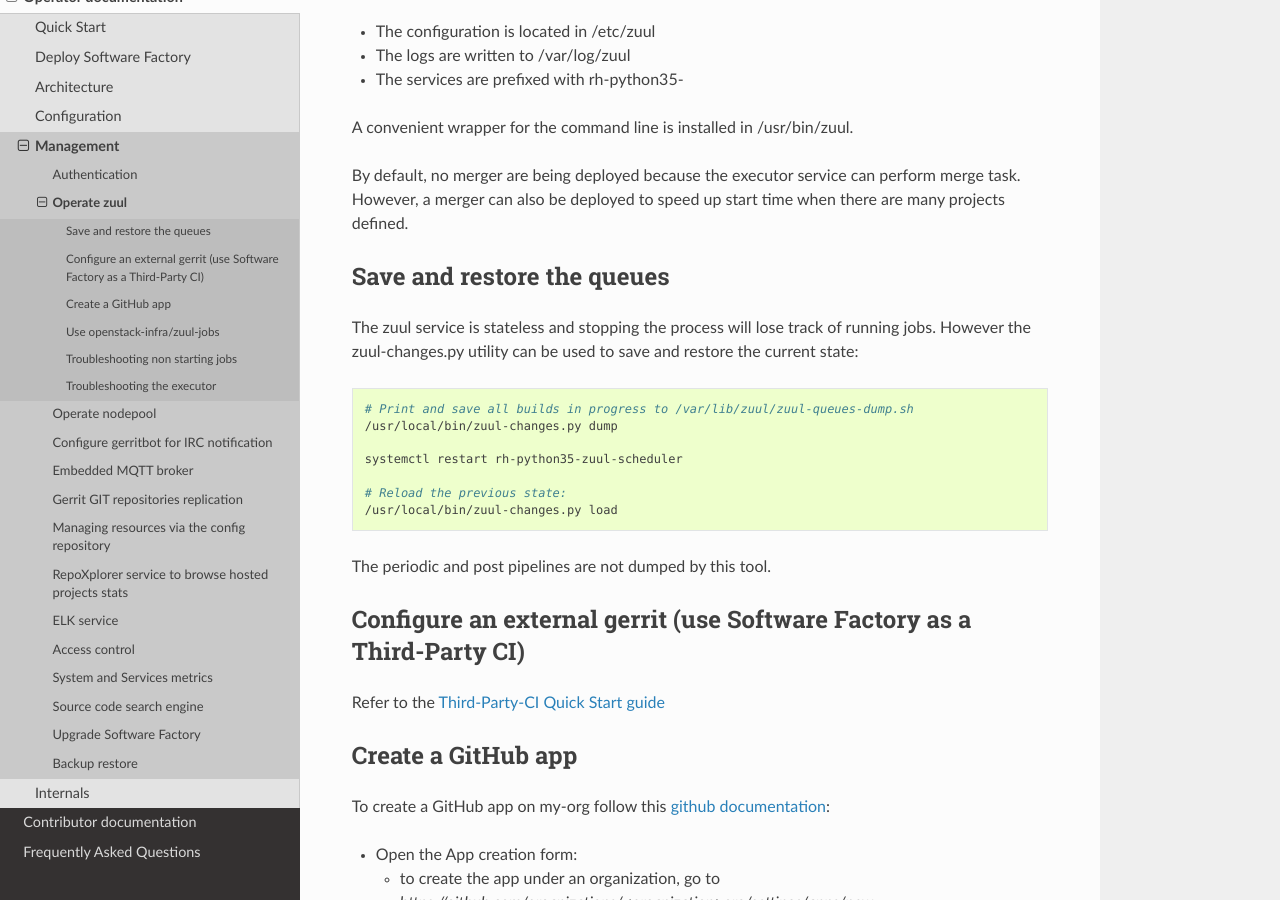
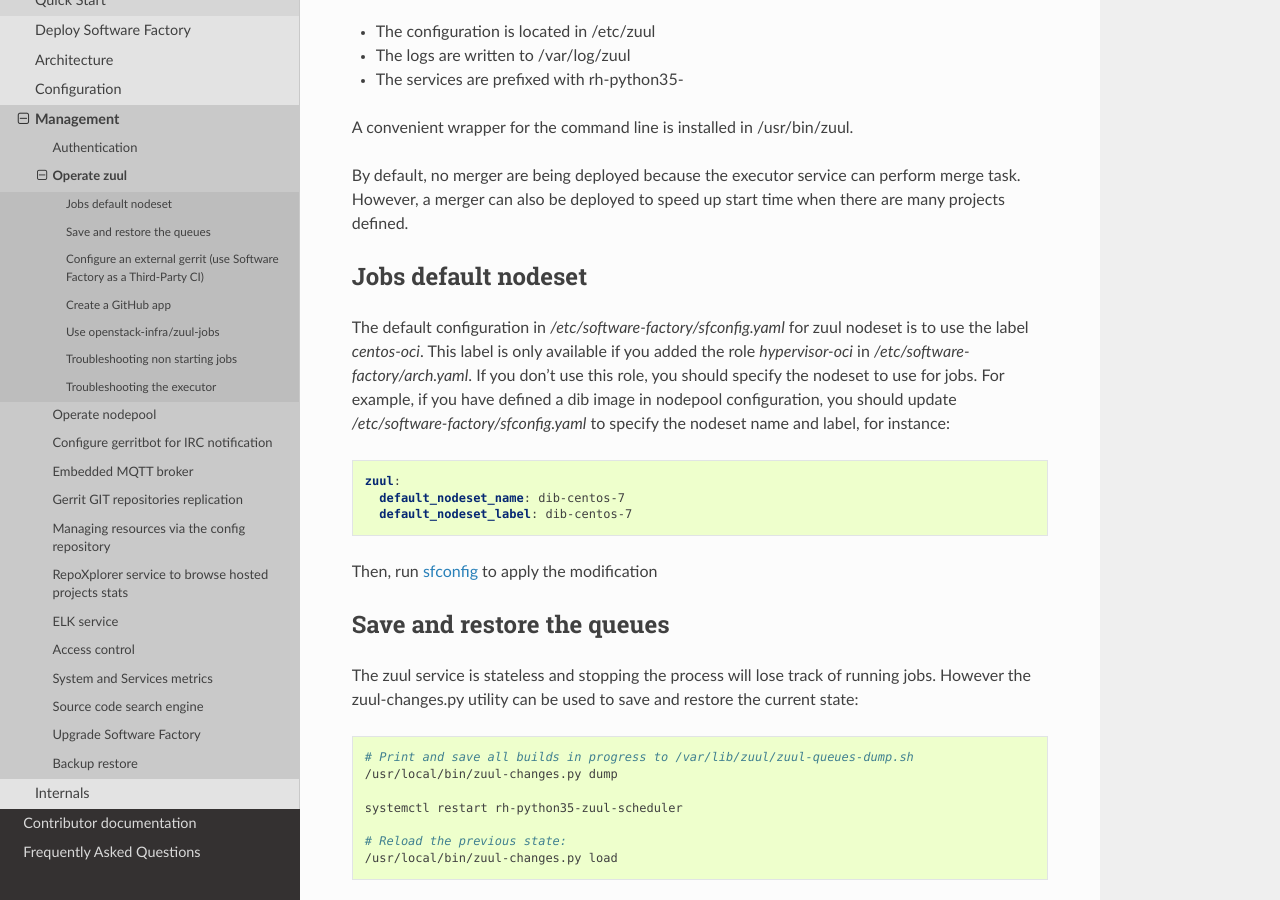
Before and after one commit to softwarefactory-project/sf-docs, a Sphinx documentation site: the page built from docs/operator/zuul_operator.rst, in a window 1280 px wide and 900 px high, scrolled down 313 px. Built offline with Sphinx 7.4.7 and the Read the Docs theme 2.0.0, drawn with Linux system fonts in a browser that asks for light colours.

Commit message:
zuul-operator: default label and name used by base job
- This change aims to explain to the zuul operator how to set up default nodeset
  name and label in the documentation (if hypervisor-oci role is not used)

Change-Id: I495837d7b877c7ce165d5194a7c1c801b66a3552

```diff
--- a/docs/operator/zuul_operator.rst
+++ b/docs/operator/zuul_operator.rst
@@ -21,6 +21,24 @@
 can perform merge task. However, a merger can also be deployed to speed
 up start time when there are many projects defined.
 
+Jobs default nodeset
+--------------------
+
+The default configuration in */etc/software-factory/sfconfig.yaml* for zuul
+nodeset is to use the label *centos-oci*. This label is only available if you
+added the role *hypervisor-oci* in */etc/software-factory/arch.yaml*. If you
+don't use this role, you should specify the nodeset to use for jobs. For
+example, if you have defined a dib image in nodepool configuration, you should
+update */etc/software-factory/sfconfig.yaml* to specify the nodeset name and
+label, for instance:
+
+.. code-block:: yaml
+
+    zuul:
+      default_nodeset_name: dib-centos-7
+      default_nodeset_label: dib-centos-7
+
+Then, run :ref:`sfconfig  <configure_reconfigure>` to apply the modification
 
 Save and restore the queues
 ---------------------------
```
